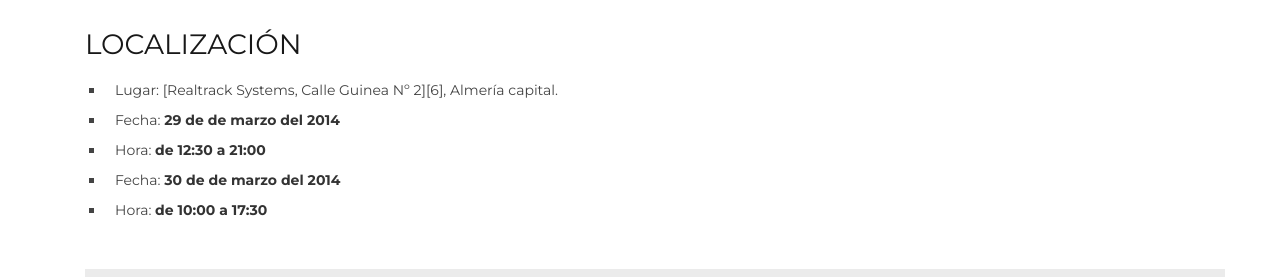
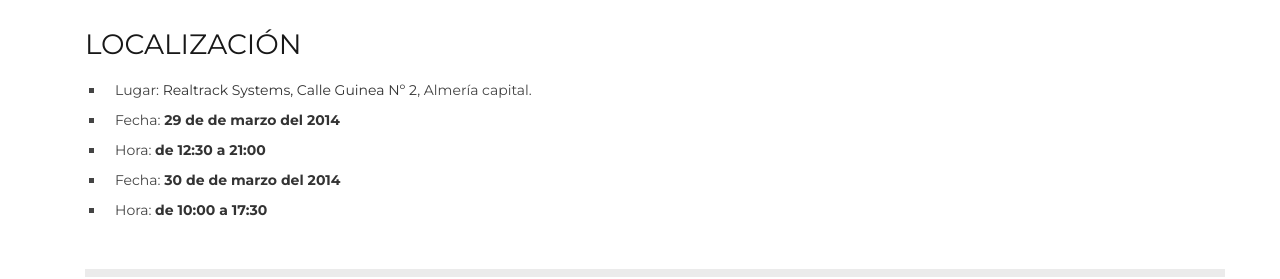
Before and after one commit to HackLab-Almeria/hacklab-almeria.github.io, a Jekyll site: the page built from _posts/2014-03-29-dia-arduino.md, in a window 1280 px wide and 900 px high, scrolled down 1522 px. Shown: the part 491-770 px from the top of the window. Built offline with Jekyll 4.4.1, drawn with Linux system fonts in a browser that asks for light colours; a script that is not in the unit is left out; comment, search, counter and statistics services are not loaded; some of the changed lines change nothing that is shown.

Commit message:
Correcciones menores

```diff
--- a/_posts/2014-03-29-dia-arduino.md
+++ b/_posts/2014-03-29-dia-arduino.md
@@ -57,8 +57,10 @@ Si tienes una impresora reprap ya montada y quieres exponerla avísanos en el fo
 
 ### LOCALIZACIÓN
 
-- Lugar: [Realtrack Systems, Calle Guinea Nº 2][6], Almería capital.
+- Lugar: [Realtrack Systems, Calle Guinea Nº 2][1], Almería capital.
 - Fecha: **29 de de marzo del 2014**
 - Hora: **de 12:30 a 21:00**
 - Fecha: **30 de de marzo del 2014**
 - Hora: **de 10:00 a 17:30**
+
+[1]: http://bit.ly/RealTrackSystems
```
